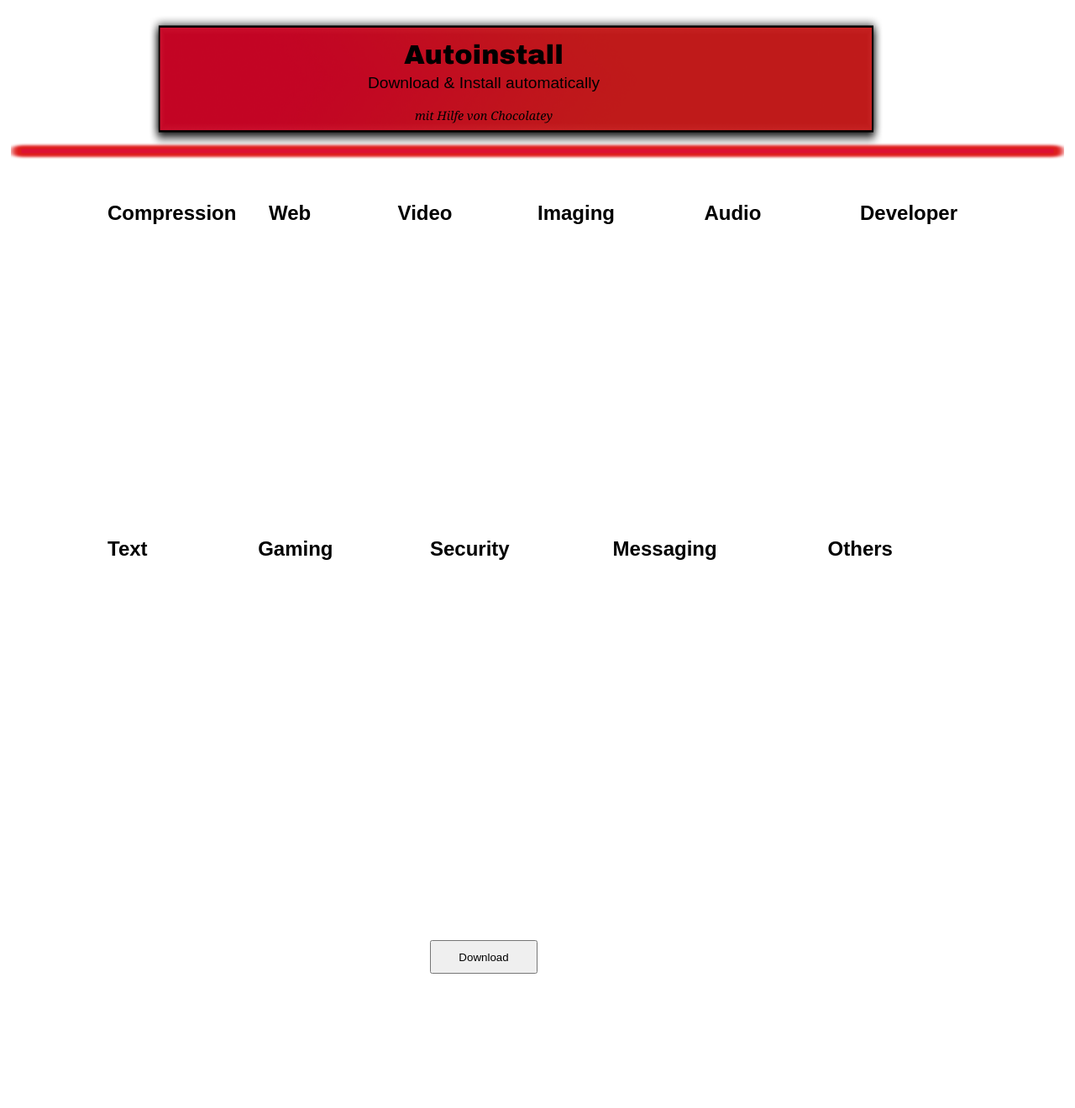
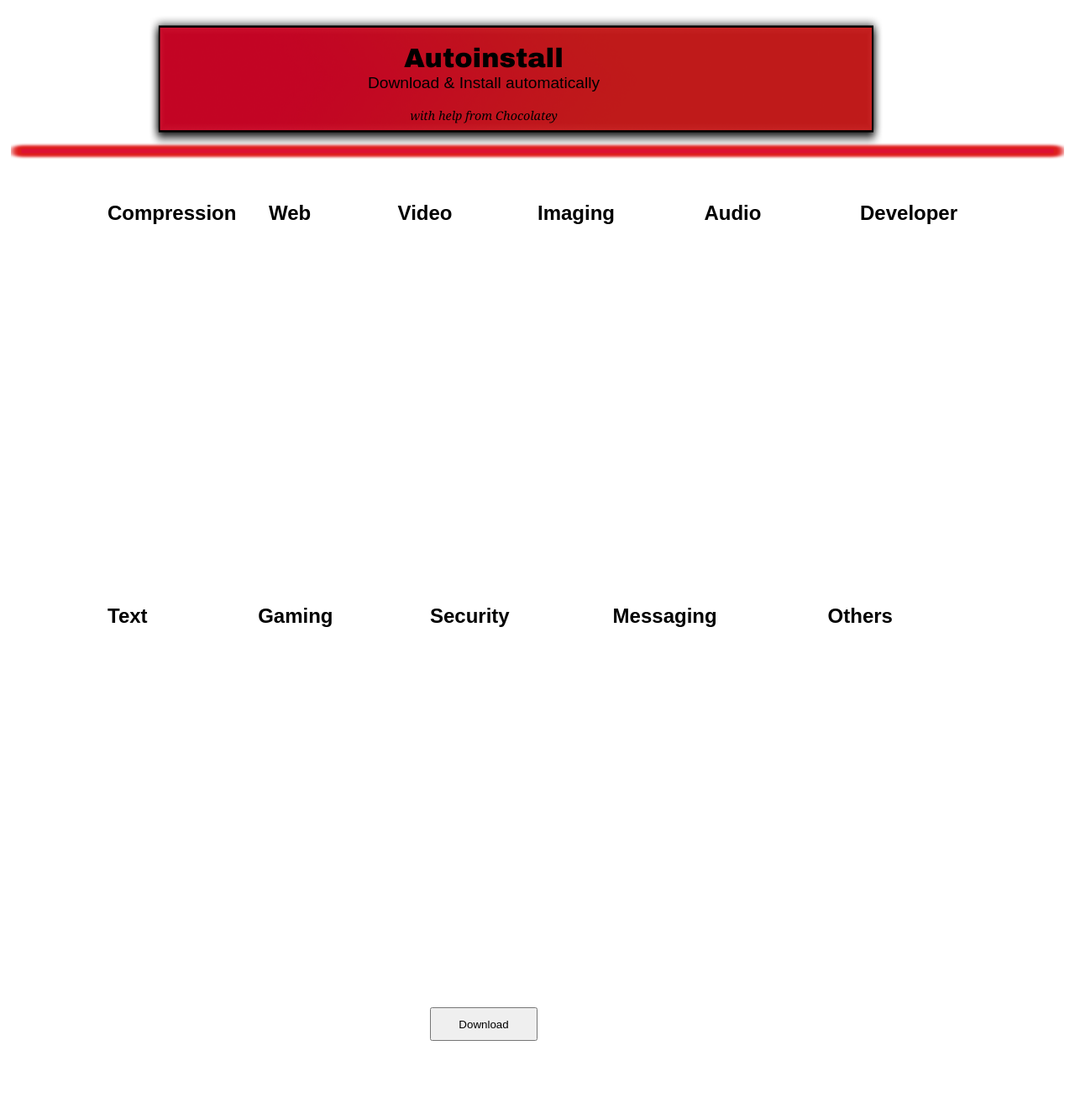
Before and after one commit to JuLiaN47V/Autodownload, a PHP site: page / in a window 1280 px wide. Shown: the whole page at 84% size. Before the commit the page ends 1160 px from the top, so only its background shows below. Run offline with PHP 8.4, Linux system fonts and the light colour scheme.

Commit message:
no message

```diff
--- a/Download.php
+++ b/Download.php
@@ -1,11 +1,13 @@
 <?php
 
+$Admin = "@echo off\n>nul 2>&1 \"%SYSTEMROOT%\system32\cacls.exe\" \"%SYSTEMROOT%\system32\config\system\"\nif \'%errorlevel%\' NEQ \'0\' (\n    echo Requesting administrative privileges...\n    goto UACPrompt\n) else ( goto gotAdmin )\n:UACPrompt\n    echo Set UAC = CreateObject^(\"Shell.Application\"^) > \"%temp%\getadmin.vbs\"\n    echo UAC.ShellExecute \"%~s0\", \"\", \"\", \"runas\", 1 >> \"%temp%\getadmin.vbs\"\n\n    \"%temp%\getadmin.vbs\"\n    exit /B\n\n:gotAdmin\n    if exist \"%temp%\getadmin.vbs\" ( del \"%temp%\getadmin.vbs\" )\n    pushd \"%CD%\"\n    CD /D \"%~dp0\"\n@echo off\n";
 $All = "@\"%SystemRoot%\System32\WindowsPowerShell\\v1.0\powershell.exe\" -NoProfile -InputFormat None -ExecutionPolicy Bypass -Command \"iex ((New-Object System.Net.WebClient).DownloadString('https://chocolatey.org/install.ps1'))\" && SET \"PATH=%PATH%;%ALLUSERSPROFILE%\chocolatey\bin\"";
 
-$file = fopen("autoinstall.bat","w");
-fwrite($file,"$All
 
 
+$file = fopen("autoinstall.bat","w");
+fwrite($file,"$Admin
+$All
 
 
 
--- a/index.html
+++ b/index.html
@@ -31,7 +31,7 @@
       height: 35%;
       font-size: 200%;
       width: 20%;
-      top: 6%;
+      top: 6.5%;
       text-align: center;
       font-family: "Arial Black";
       left: 35%;
@@ -48,7 +48,7 @@
     }
     .Chocolatey {
       position: absolute;
-      height: 19%;
+      height: 20%;
       font-size: 90%;
       top: 16%;
       text-align: center;
@@ -126,7 +126,7 @@
     .Text {
       position: absolute;
       left: 10%;
-      top: 80%;
+      top: 90%;
       font-size: 150%;
       font-weight: bold;
       font-family: Arial;
@@ -134,7 +134,7 @@
     .Gaming {
       position: absolute;
       left: 24%;
-      top: 80%;
+      top: 90%;
       font-size: 150%;
       font-weight: bold;
       font-family: Arial;
@@ -142,7 +142,7 @@
     .Security {
       position: absolute;
       left: 40%;
-      top: 80%;
+      top: 90%;
       font-size: 150%;
       font-weight: bold;
       font-family: Arial;
@@ -150,7 +150,7 @@
     .Others {
       position: absolute;
       left: 77%;
-      top: 80%;
+      top: 90%;
       font-size: 150%;
       font-weight: bold;
       font-family: Arial;
@@ -161,7 +161,7 @@
       width: 10%;
       height: 5%;
       left: 40%;
-      top: 140%;
+      top: 150%;
     }
 	.Laser {
       position: absolute;
@@ -174,7 +174,7 @@
 	.Messaging {
       position: absolute;
       left: 57%;
-      top: 80%;
+      top: 90%;
       font-size: 150%;
       font-weight: bold;
       font-family: Arial;
@@ -185,7 +185,7 @@
       width: 10%;
       height: 5%;
       left: 40%;
-      top: 150%;
+      top: 160%;
 	 }
 
 
@@ -198,7 +198,7 @@
   <img src="banner.png" id="banner" class="Banner">
   <p class="Header">Autoinstall</p>
   <p class="Unterüberschrift">Download & Install automatically</p>
-  <p class="Chocolatey">mit Hilfe von Chocolatey</p>
+  <p class="Chocolatey">with help from Chocolatey</p>
   <img src="laser.png" id="laser" class="Laser">
 
 
```
Also changed, not shown: 2 other files.
